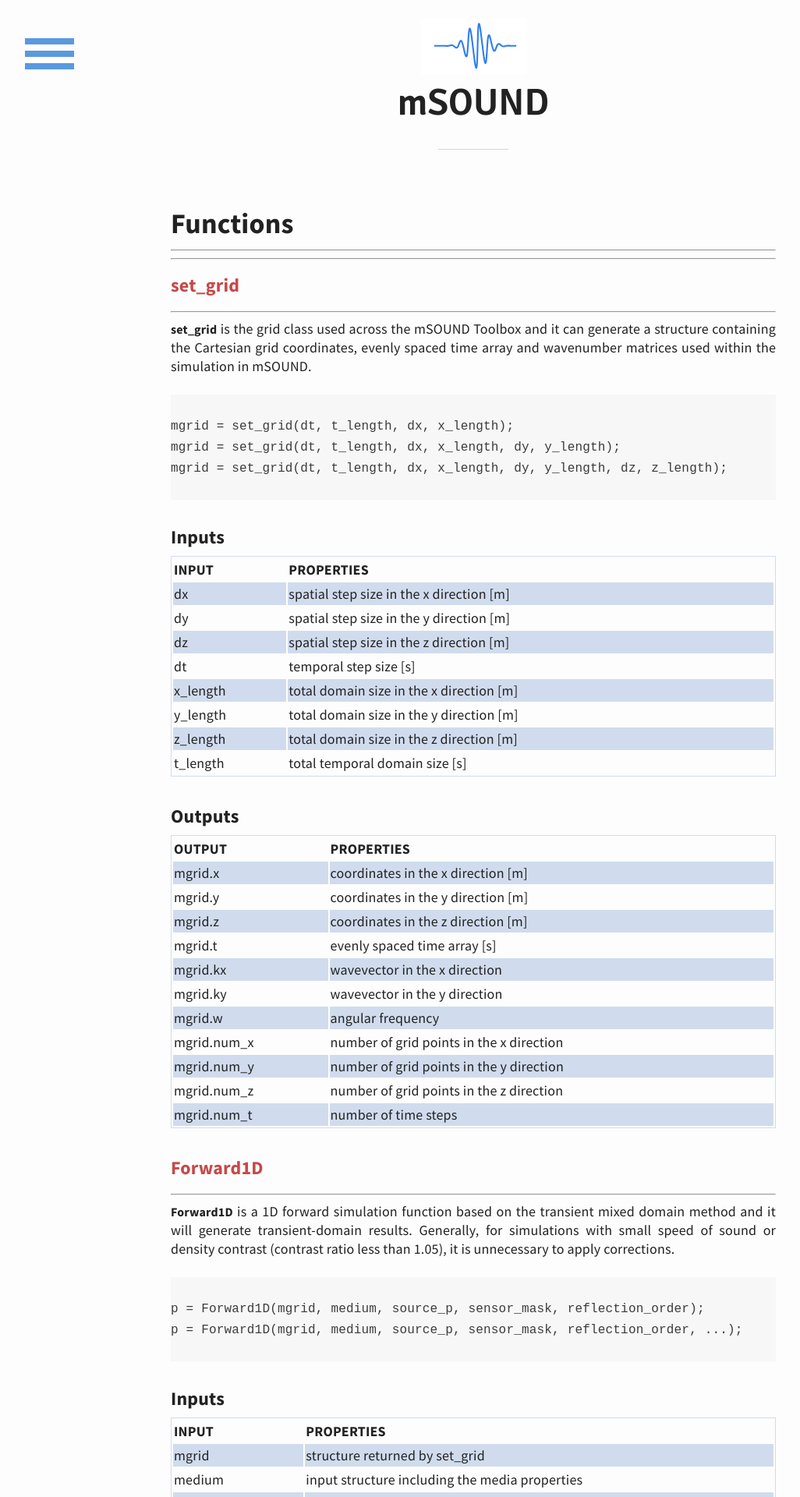
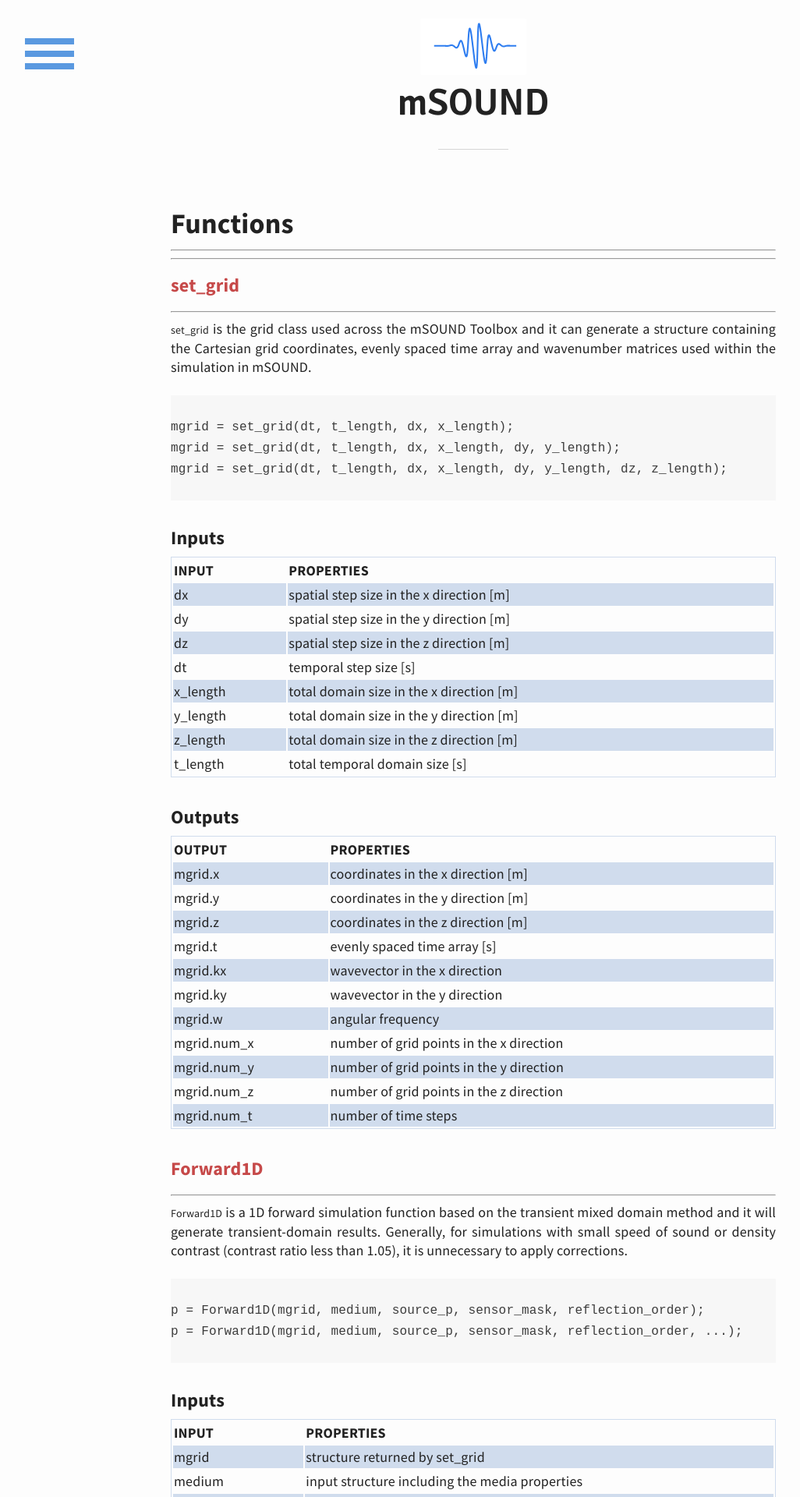
Before and after one commit to m-SOUND/mSOUND, a Jekyll site: the page built from function.html, in a window 1280 px wide. Shown: the top 1920 px of the page at 78% size, without its empty margins (33-1059 px from the left). Built offline with Jekyll 4.4.1, drawn with Linux system fonts in a browser that asks for light colours.

Commit message:
Update function.html

```diff
--- a/function.html
+++ b/function.html
@@ -11,7 +11,7 @@
 <h3 style="color: #c64949;"> set_grid </h3>
 <hr>
 <p>
-<span style="color: lighten($text-color, 10%);font-size: 16px; font-weight: bold;">set_grid</span>
+<span style="color: lighten($text-color, 10%);font-size: 14px;">set_grid</span>
  is the grid class used across the mSOUND Toolbox and it can generate a structure containing the Cartesian grid coordinates,
 evenly spaced time array and wavenumber matrices used within the simulation in mSOUND.
 
@@ -101,7 +101,7 @@
 
 <hr>
 <p>
- <span style="color: lighten($text-color, 10%);font-size: 16px; font-weight: bold;">Forward1D</span>
+ <span style="color: lighten($text-color, 10%);font-size: 14px;">Forward1D</span>
  is a 1D forward simulation function based on the transient mixed domain method and it will generate transient-domain results.
  Generally, for simulations with small speed of sound or density contrast (contrast ratio less than 1.05),
  it is unnecessary to apply corrections.
@@ -157,7 +157,7 @@
 <h3 style="color: #c64949;">Forward2D  </h3>
 <hr>
 <p>
-<span style="color: lighten($text-color, 10%);font-size: 16px; font-weight: bold;">Forward2D</span>
+<span style="color: lighten($text-color, 10%);font-size: 14px;">Forward2D</span>
  is a 2D forward simulation function based on the transient mixed domain method and it will generate transient-domain results.
  Generally, for simulations with small speed of sound or density contrast (contrast ratio less than 1.05),
  it is unnecessary to apply corrections. The spatial aliasing error can be reduced by increasing the computational domain or applying
@@ -165,8 +165,8 @@
  <span style="color: lighten($text-color, 10%);font-size: 16px; font-weight: bold;">medium.absorp_gamma</span> and
  <span style="color: lighten($text-color, 10%);font-size: 16px; font-weight: bold;">medium.absorp_alpha</span>
  must be provided. Setting up a larger
- <span style="color: lighten($text-color, 10%);font-size: 16px; font-weight: bold;">medium.absorp_gamma</span>
- or smaller <span style="color: lighten($text-color, 10%);font-size: 16px; font-weight: bold;">medium.absorp_alpha</span>
+ <span style="color: lighten($text-color, 10%);font-size: 14px;">medium.absorp_gamma</span>
+ or smaller <span style="color: lighten($text-color, 10%);font-size: 14px;">medium.absorp_alpha</span>
  means more energy will be absorbed.
 
 <pre>  <code>
@@ -218,7 +218,7 @@
 <h3 style="color: #c64949;">Forward3D</h3>
 <hr>
 <p>
- <span style="color: lighten($text-color, 10%);font-size: 16px; font-weight: bold;">Forward3D</span>
+ <span style="color: lighten($text-color, 10%);font-size: 14px;">Forward3D</span>
  is a 3D forward simulation function based on the transient mixed domain method and it will generate transient-domain results.
  Generally, for simulations with small speed of sound or density contrast (contrast ratio less than 1.05),
  it is unnecessary to apply corrections. The spatial aliasing error can be reduced by increasing the computational domain or applying
@@ -226,8 +226,8 @@
  <span style="color: lighten($text-color, 10%);font-size: 16px; font-weight: bold;">medium.absorp_gamma</span> and
  <span style="color: lighten($text-color, 10%);font-size: 16px; font-weight: bold;">medium.absorp_alpha</span>
  must be provided. Setting up a larger
- <span style="color: lighten($text-color, 10%);font-size: 16px; font-weight: bold;">medium.absorp_gamma</span>
- or smaller<span style="color: lighten($text-color, 10%);font-size: 16px; font-weight: bold;">medium.absorp_alpha</span>
+ <span style="color: lighten($text-color, 10%);font-size: 14px;">medium.absorp_gamma</span>
+ or smaller <span style="color: lighten($text-color, 10%);font-size: 14px;">medium.absorp_alpha</span>
  means more energy will be absorbed.
 
 <pre>  <code>
@@ -279,7 +279,7 @@
 <h3 style="color: #c64949;">Forward2D_fund</h3>
 <hr>
 <p>
- <span style="color: lighten($text-color, 10%);font-size: 16px; font-weight: bold;">Forward2D_fund</span>
+ <span style="color: lighten($text-color, 10%);font-size: 14px;">Forward2D_fund</span>
  is a 2D forward simulation function based on the frequency-specific mixed domain method and it
  will generate spatially distributed pressure at the center frequency. Generally,
  for simulations with small speed of sound or density contrast (contrast ratio less than 1.05),
@@ -288,8 +288,8 @@
  <span style="color: lighten($text-color, 10%);font-size: 16px; font-weight: bold;">medium.absorp_gamma</span> and
  <span style="color: lighten($text-color, 10%);font-size: 16px; font-weight: bold;">medium.absorp_alpha</span>
  must be provided. Setting up a larger
- <span style="color: lighten($text-color, 10%);font-size: 16px; font-weight: bold;">medium.absorp_gamma</span>
- or smaller <span style="color: lighten($text-color, 10%);font-size: 16px; font-weight: bold;">medium.absorp_alpha</span>
+ <span style="color: lighten($text-color, 10%);font-size: 14px;">medium.absorp_gamma</span>
+ or smaller <span style="color: lighten($text-color, 10%);font-size: 14px;">medium.absorp_alpha</span>
  means more energy will be absorbed.
 <pre>  <code>
 p = Forward2D_fund(mgrid, medium, source_p, omega_c, reflection_order);
@@ -342,7 +342,7 @@
 <h3 style="color: #c64949;">Forward2D_sec</h3>
 <hr>
 <p>
- <span style="color: lighten($text-color, 10%);font-size: 16px; font-weight: bold;">Forward2D_sec</span>
+ <span style="color: lighten($text-color, 10%);font-size: 14px;">Forward2D_sec</span>
 is a 2D forward simulation function based on the frequency-specific mixed domain method and it
  will generate spatially distributed pressure at the second harmonic frequency.
  To generate the second harmonic pressure field,
@@ -355,8 +355,8 @@
  <span style="color: lighten($text-color, 10%);font-size: 16px; font-weight: bold;">medium.absorp_gamma</span> and
  <span style="color: lighten($text-color, 10%);font-size: 16px; font-weight: bold;">medium.absorp_alpha</span>
  must be provided. Setting up a larger
- <span style="color: lighten($text-color, 10%);font-size: 16px; font-weight: bold;">medium.absorp_gamma</span>
- or smaller<span style="color: lighten($text-color, 10%);font-size: 16px; font-weight: bold;">medium.absorp_alpha</span>
+ <span style="color: lighten($text-color, 10%);font-size: 14px;">medium.absorp_gamma</span>
+ or smaller <span style="color: lighten($text-color, 10%);font-size: 14px;">medium.absorp_alpha</span>
  means more energy will be absorbed.
 <pre>  <code>
 p = Forward2D_sec(mgrid, medium, P_fundamental, omega_c);
@@ -404,17 +404,17 @@
 <h3 style="color: #c64949;">Forward3D_fund</h3>
 <hr>
 <p>
-  <span style="color: lighten($text-color, 10%);font-size: 16px; font-weight: bold;">Forward3D_fund</span>
+  <span style="color: lighten($text-color, 10%);font-size: 14px;">Forward3D_fund</span>
 is a 3D forward simulation function based on the frequency-specific mixed domain method and it
  will generate spatially distributed pressure at the center frequency. Generally,
  for simulations with small speed of sound or density contrast (contrast ratio less than 1.05),
  it is unnecessary to apply corrections. The spatial aliasing error can be reduced by increasing the computational domain or applying
  absorption layer to the computational domain. To apply absoprtion layer to the computational domain, two parameters
- <span style="color: lighten($text-color, 10%);font-size: 16px; font-weight: bold;">medium.absorp_gamma</span> and
- <span style="color: lighten($text-color, 10%);font-size: 16px; font-weight: bold;">medium.absorp_alpha</span>
+ <span style="color: lighten($text-color, 10%);font-size: 14px;">medium.absorp_gamma</span> and
+ <span style="color: lighten($text-color, 10%);font-size: 14px;">medium.absorp_alpha</span>
  must be provided. Setting up a larger
- <span style="color: lighten($text-color, 10%);font-size: 16px; font-weight: bold;">medium.absorp_gamma</span>
- or smaller<span style="color: lighten($text-color, 10%);font-size: 16px; font-weight: bold;">medium.absorp_alpha</span>
+ <span style="color: lighten($text-color, 10%);font-size: 14px;">medium.absorp_gamma</span>
+ or smaller <span style="color: lighten($text-color, 10%);font-size: 14px;">medium.absorp_alpha</span>
  means more energy will be absorbed.
 <pre>  <code>
 p = Forward3D_fund(mgrid, medium, source_p, omega_c, reflection_order);
@@ -466,7 +466,7 @@
 <h3 style="color: #c64949;">Forward3D_sec</h3>
 <hr>
 <p>
- <span style="color: lighten($text-color, 10%);font-size: 16px; font-weight: bold;">Forward3D_sec</span>
+ <span style="color: lighten($text-color, 10%);font-size: 14px;">Forward3D_sec</span>
  is a 3D forward simulation function based on the frequency-specific mixed domain method and it
  will generate spatially distributed pressure at the second harmonic frequency.
  To generate the second harmonic pressure field,
@@ -476,11 +476,11 @@
  for simulations with small speed of sound or density contrast (contrast ratio less than 1.05),
  it is unnecessary to apply corrections. The spatial aliasing error can be reduced by increasing the computational domain or applying
  absorption layer to the computational domain. To apply absoprtion layer to the computational domain, two parameters
- <span style="color: lighten($text-color, 10%);font-size: 16px; font-weight: bold;">medium.absorp_gamma</span> and
- <span style="color: lighten($text-color, 10%);font-size: 16px; font-weight: bold;">medium.absorp_alpha</span>
+ <span style="color: lighten($text-color, 10%);font-size: 14px;">medium.absorp_gamma</span> and
+ <span style="color: lighten($text-color, 10%);font-size: 14px;">medium.absorp_alpha</span>
  must be provided. Setting up a larger
- <span style="color: lighten($text-color, 10%);font-size: 16px; font-weight: bold;">medium.absorp_gamma</span>
- or smaller<span style="color: lighten($text-color, 10%);font-size: 16px; font-weight: bold;">medium.absorp_alpha</span>
+ <span style="color: lighten($text-color, 10%);font-size: 14px;">medium.absorp_gamma</span>
+ or smaller <span style="color: lighten($text-color, 10%);font-size: 14px;">medium.absorp_alpha</span>
  means more energy will be absorbed.
 <pre>  <code>
 p = Forward3D_sec(mgrid, medium, P_fundamental, omega_c);
```
